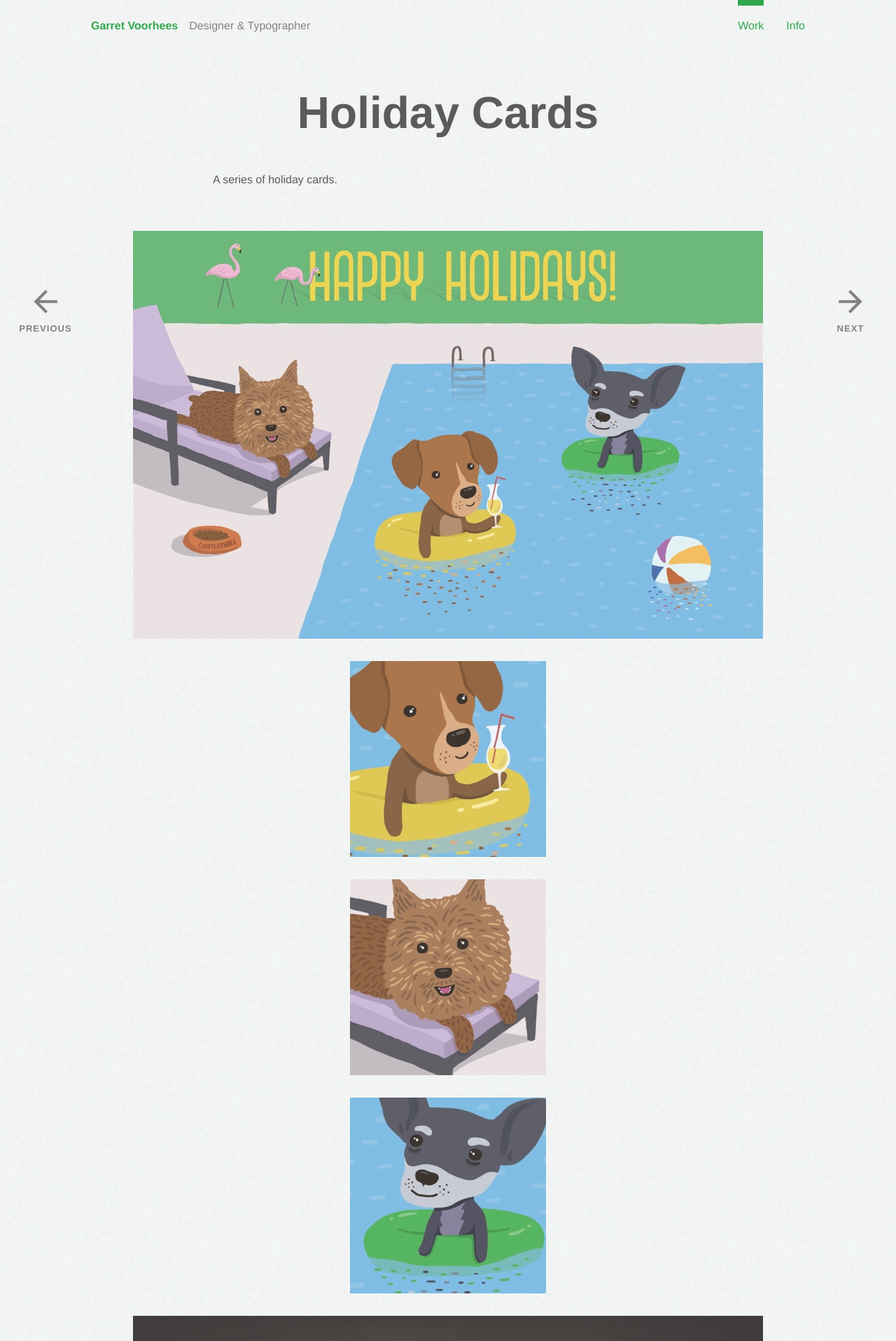
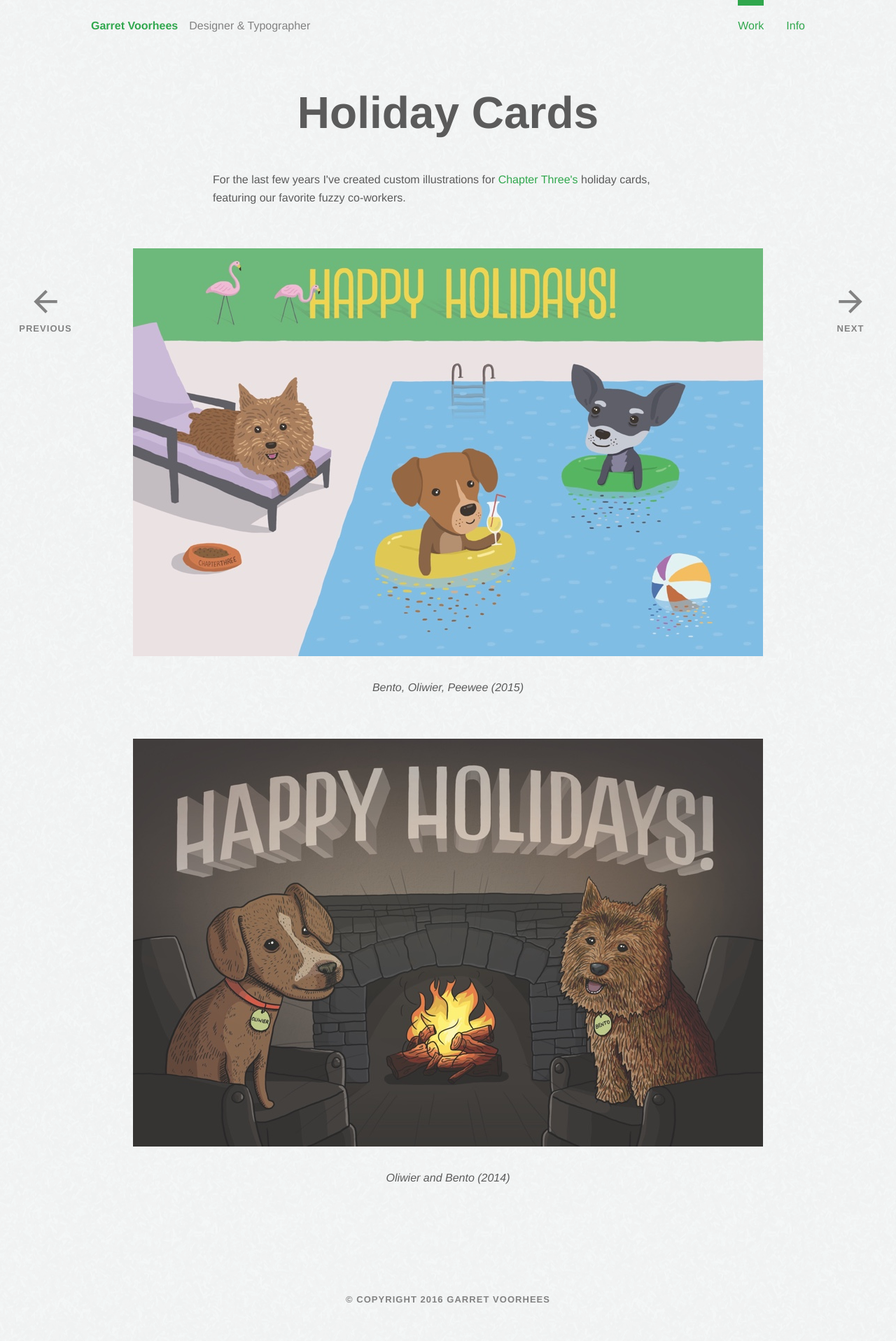
Before and after one commit to garretvoorhees/garretvoorhees.github.io, a Jekyll site: the page built from _posts/2016-01-01-holidaycards.markdown, in a window 1280 px wide. Shown: the top 1917 px of the page at 70% size. Built offline with Jekyll 4.4.1, drawn with Linux system fonts in a browser that asks for light colours; some web fonts are replaced; after the commit the page ends 1890 px from its top, so only the background shows below that.

Commit message:
Updated Holiday Cards project

```diff
--- a/_posts/2016-01-01-holidaycards.markdown
+++ b/_posts/2016-01-01-holidaycards.markdown
@@ -4,20 +4,13 @@ title:  "Holiday Cards"
 thumb: /projects/holidaycards/holidaycards_thumb.jpg
 ---
 <div class="project-description">
-<p>A series of holiday cards.</p>
+<p>For the last few years I've created custom illustrations for <a target="_blank" href="https://www.chapterthree.com/">Chapter Three's</a> holiday cards, featuring our favorite fuzzy co-workers.</p>
 </div>
 
-<figure><img src="/projects/holidaycards/holidaycards_2015.jpg"></figure>
+<figure><img src="/projects/holidaycards/holidaycards_2015.jpg">
+<figcaption>Bento, Oliwier, Peewee (2015)</figcaption>
+</figure>
 
-<div class="3-col">
-<figure><img src="/projects/holidaycards/holidaycards_2015a.jpg"></figure>
-<figure><img src="/projects/holidaycards/holidaycards_2015b.jpg"></figure>
-<figure><img src="/projects/holidaycards/holidaycards_2015c.jpg"></figure>
-</div>
-
-<figure><img src="/projects/holidaycards/holidaycards_2014.jpg"></figure>
-
-<div class="2-col">
-<figure><img src="/projects/holidaycards/holidaycards_2014a.jpg"></figure>
-<figure><img src="/projects/holidaycards/holidaycards_2014b.jpg"></figure>
-</div>
+<figure><img src="/projects/holidaycards/holidaycards_2014.jpg">
+<figcaption>Oliwier and Bento (2014)</figcaption>
+</figure>
--- a/_sass/_base.scss
+++ b/_sass/_base.scss
@@ -86,6 +86,10 @@ img {
 /**
  * Figures
  */
+figure{
+	margin-bottom: $spacing-unit * 2;
+}
+
 figure > img {
     display: block;
 }
```
